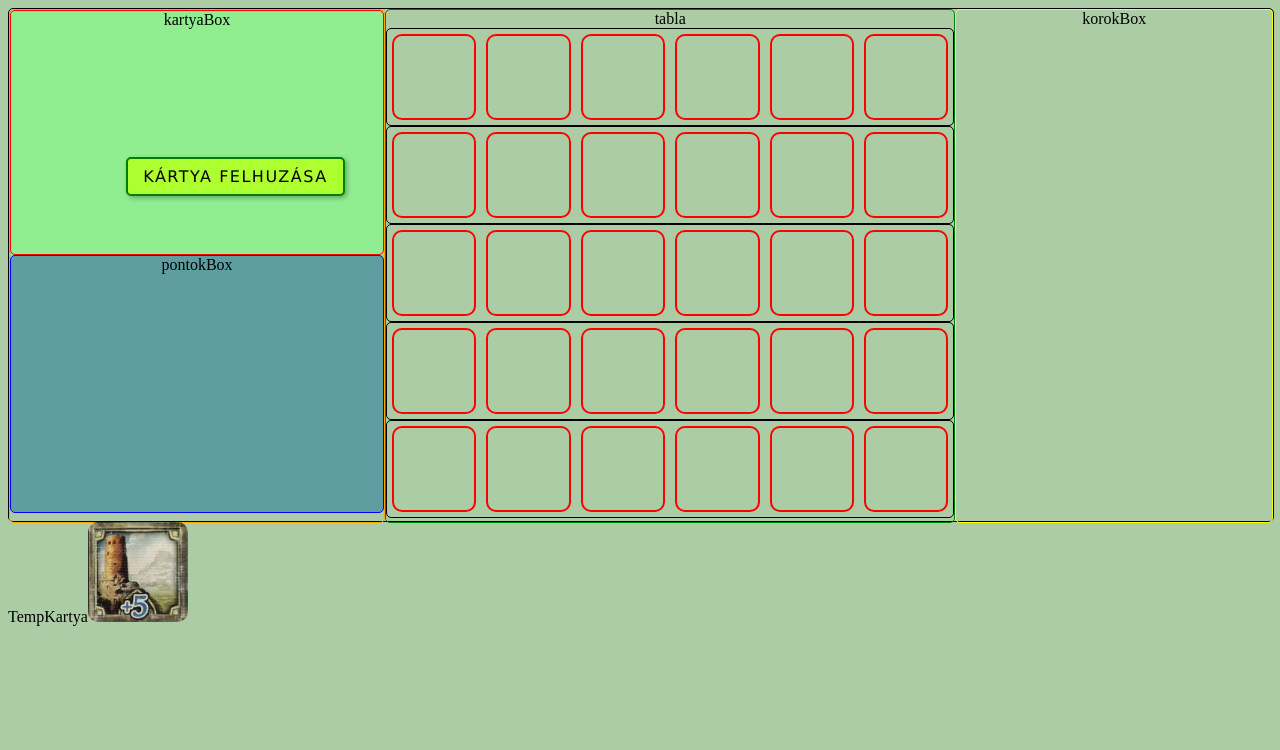
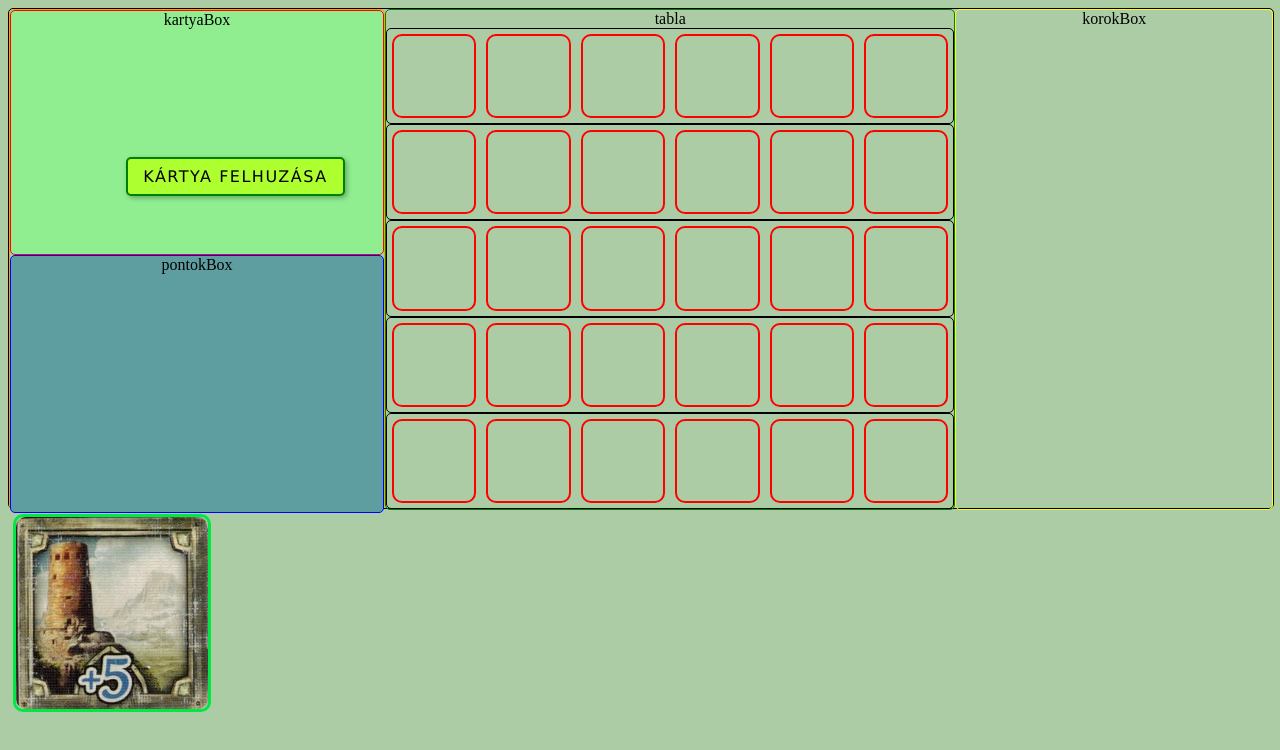
Before and after one commit to HavaAlex/Ckik11Csop2Kozos, a plain HTML site: page társasprojekt/index.html in a window 1280 px wide. Both pictures are taken after a click on the button "Kártya felhuzása". Drawn offline with Linux system fonts and the light colour scheme.

Commit message:
A kép ott lent és csak 1

```diff
--- a/társasprojekt/script.js
+++ b/társasprojekt/script.js
@@ -6,6 +6,7 @@ var pontokBox = document.createElement("div");
 var tabla = document.createElement("div");
 var korokBox = document.createElement("div");
 var TempKartya = document.createElement("div");
+var kivalaszt = document.createElement("div");
 
 var kartyak=[
     {id:1,value:-3,sign:''},
@@ -63,12 +64,13 @@ function JatekterBetoltes()
     jatekTer.appendChild(tabla);
     jatekTer.appendChild(korokBox);
     document.body.appendChild(TempKartya);
+    kivalaszt.classList += "kivalaszt";
+    TempKartya.appendChild(kivalaszt)
 
     kartyaBox.innerHTML = "kartyaBox";
     pontokBox.innerHTML = "pontokBox";
     tabla.innerHTML = "tabla";
     korokBox.innerHTML = "korokBox";
-    TempKartya.innerHTML = "TempKartya";
 }
 function JatekterElrendezes()
 {
@@ -141,15 +143,15 @@ function cellakFeltoltese(){
         {
             var randomkep = Math.floor(Math.random()*16)+1;
         }
+        hasznalttornyok.push(randomkep);
         cellak[randomhely-1].kartyae=false;
         cellak[randomhely-1].kartya=tornyok[randomkep-1];
 
     }
-    console.log(hasznalttornyok)
 }
 
 function pontozas(){
-
+    console.log("Még nem jó de itt a pontozás")
     for (let sor = 0; sor < 30; sor+=6) {
         var pont = 0;
         for (let oszlop = sor; oszlop < sor+6; oszlop++){
@@ -195,15 +197,21 @@ function KepKirako(div){
     var temp = cellak[div.id-31];
     console.log(temp.id);
     console.log(temp);
+    console.log(kivalaszt.querySelector("img"));
+    if (!(kivalaszt.querySelector("img")===null)) {
+        var regikep = kivalaszt.querySelector("img");
+        kivalaszt.removeChild(regikep)
+    }
+
         if (temp.kartyae === true) {
             var img = document.createElement("img");
             img.src = "img/" + temp.kartya.id + ".png";
-            TempKartya.appendChild(img);
+            kivalaszt.appendChild(img);
         }
         else{
             var img = document.createElement("img");
             img.src = "tornyok/" + temp.kartya.id + ".png";
-            TempKartya.appendChild(img);
+            kivalaszt.appendChild(img);
         }
 }
 
@@ -232,6 +240,9 @@ function cellaRanyom(div){
 
     }
     ranyom = false
+    if (gomb.id == 61) {
+        pontozas();
+    }
 
 }
 
--- a/társasprojekt/style.css
+++ b/társasprojekt/style.css
@@ -15,13 +15,13 @@ body{
     border: 1px solid black;
     display: flex;
     flex-direction: row;
-    height: 40vw;
+    height: 39vw;
 }
 #balpanel{
     width: 30%;
     border-radius: 5px;
     border: 1px solid orange;
-    height: 40vw;
+    height: 39vw;
 }
 #kartyabox{
     border-radius: 5px;
@@ -42,7 +42,7 @@ body{
     border-radius: 5px;
     width: 45vw;
     border: 1px solid green;
-    height: 40vw;
+    height: 39vw;
     display: flex;
     flex-direction: column;
 }
@@ -51,7 +51,7 @@ body{
     border-radius: 5px;
     width: 25vw;
     border: 1px solid yellow;
-    height: 40vw;
+    height: 39vw;
 }
 .sordiv{
     border-radius: 5px;
@@ -74,7 +74,7 @@ img{
     border-radius: 10px;
 }
 
-
+/*
 .K_sordiv{
     border-radius: 5px;
     border: 1px solid black;
@@ -88,7 +88,7 @@ img{
     width: 16.6%;
     margin: 5px;
     border-radius: 10px;
-}
+} */
 
 
 .gomb {
@@ -106,7 +106,6 @@ img{
 
 .gomb:hover {
     background-color: gray;
-    border-color: var(--vilagoskek);
     color: black;
     box-shadow: 1px 1px 3px rgba(0, 0, 0, 0.3);
     cursor: pointer;
@@ -119,11 +118,22 @@ img{
     box-shadow: inset 1px 1px 3px rgba(0, 0, 0, 0.3);
   }
 
-#TempKartya img{
-    /* border: 2px solid greenyellow;
-    margin-left: auto;
-    margin-right: auto;
-    display: block; */
-    height: 100px;
-    width: 100px;
+
+
+.kivalaszt{
+    display: flex;
+    justify-content: center;
+    align-items: center;
+    border-radius: 10px;
+    border: 3px solid rgb(0, 233, 66);
+    height: 15vw;
+    width: 15vw;
+    margin: 5px;
 }
+
+.TempKartya{
+    display: flex;
+    justify-content: center;
+    align-items: center;
+    position: relative;
+}
```
